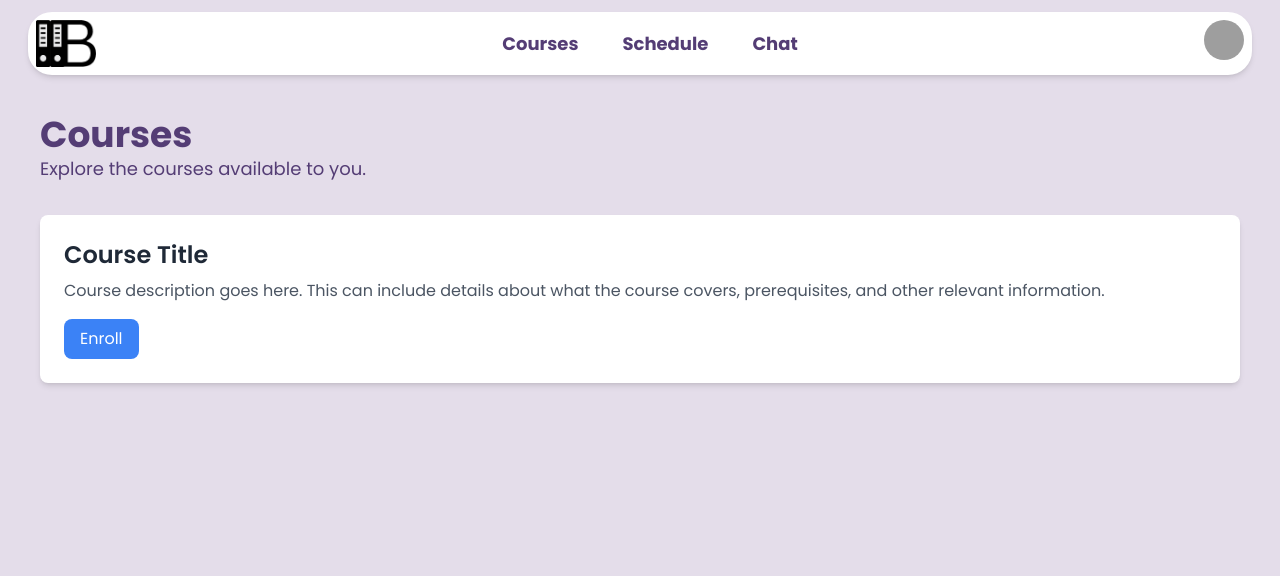
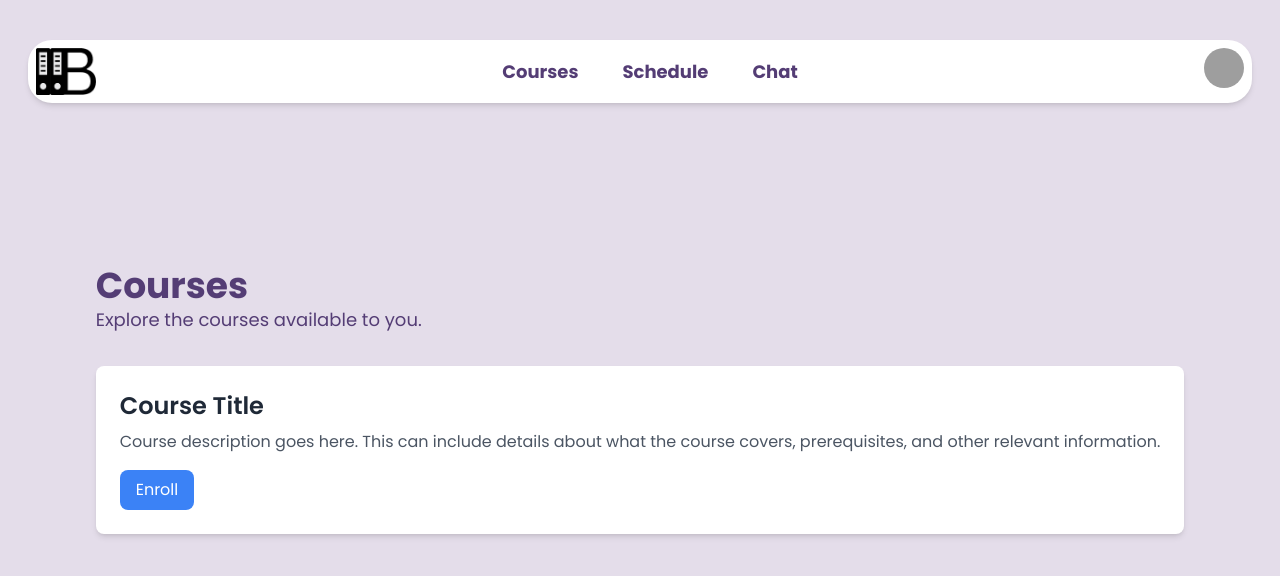
Before and after one commit to naviadepu/Binder, a Next.js app: page /courses in a window 1280 px wide. Shown: the top 576 px of the page. Built offline with nearby package versions, Linux system fonts and the light colour scheme; grey boxes are pictures that could not be loaded.

Commit message:
bug fixes and bit of code refractoring

```diff
--- a/app/chat/page.tsx
+++ b/app/chat/page.tsx
@@ -1,10 +1,8 @@
-import { Poppins } from '@next/font/google';
+import React from 'react'
 
-const poppins = Poppins({ subsets: ['latin'], weight: ['400', '600', '700'] });
-
-export default function Courses() {
+function page() {
   return (
-    <div className={`${poppins.className} min-h-screen p-6`}>
+    <div className="flex-grow font-poppins">
       <header className="mb-8">
         <h1 className="text-4xl font-bold">Chat</h1>
         <p className="text-lg">Ask Melos</p>
@@ -21,5 +19,7 @@ export default function Courses() {
         {/* Add more course cards as needed */}
       </main>
     </div>
-  );
+  )
 }
+
+export default page
--- a/app/components/header.tsx
+++ b/app/components/header.tsx
@@ -30,7 +30,7 @@ function Header() {
 	});
 
 	return (
-		<header className='p-2 flex items-center justify-between bg-white rounded-3xl shadow-md mx-7'>
+		<header className='p-2 mt-10 flex items-center justify-between bg-white rounded-3xl shadow-md mx-7'>
 			{/* Left: Binder Logo and Name */}
 			<div className='flex items-center'>
 			<Link href={'/'}>
--- a/app/courses/page.tsx
+++ b/app/courses/page.tsx
@@ -1,10 +1,8 @@
-import { Poppins } from '@next/font/google';
+import React from 'react'
 
-const poppins = Poppins({ subsets: ['latin'], weight: ['400', '600', '700'] });
-
-export default function Courses() {
+function page() {
   return (
-    <div className={`${poppins.className} min-h-screen p-6`}>
+    <div className="font-poppins flex-grow p-6">
       <header className="mb-8">
         <h1 className="text-4xl font-bold">Courses</h1>
         <p className="text-lg">Explore the courses available to you.</p>
@@ -21,5 +19,7 @@ export default function Courses() {
         {/* Add more course cards as needed */}
       </main>
     </div>
-  );
+  )
 }
+
+export default page
--- a/app/layout.tsx
+++ b/app/layout.tsx
@@ -1,6 +1,5 @@
 import type { Metadata } from "next";
 import { Poppins } from "next/font/google";
-import Header from "./components/header";
 const poppins = Poppins({
   subsets: ["latin"],
   weight: ["400", "600", "700"],
@@ -8,14 +7,8 @@ const poppins = Poppins({
 });
 
 import "./globals.css";
+import Header from "./components/header";
 
-// Define the font loader at the module scope
-// const bodoniModa = Bodoni_Moda({
-// 	weight: "700",
-// 	subsets: ["latin"],
-// 	display: "swap",
-// 	variable:
-// });
 
 export const metadata: Metadata = {
   title: "Binder",
@@ -28,11 +21,13 @@ export default function RootLayout({
   children: React.ReactNode;
 }>) {
   return (
-		<html lang='en'>
-			<body className={`${poppins.variable} bg-back min-h-screen mt-3`}>
-				<Header /> {/* Header is always visible */}
-				<main className='p-4 h-full'>
-					{children} {/* Main content area */}
+    <html lang="en">
+      <body className={`${poppins.variable} antialiased flex flex-col bg-back h-dvh max-w-screen py-10 relative`}>
+		<div className="absolute w-full top-0">
+			<Header/>
+		</div>
+		<main>
+			{children}
 		</main>
       </body>
     </html>
--- a/app/page.tsx
+++ b/app/page.tsx
@@ -1,4 +1,3 @@
-// Import the image from the app folder
 
 export default function Home() {
   return (
@@ -12,10 +11,10 @@ export default function Home() {
     // 	}}
     // >
 
-		<div className='font-poppins text-center grid place-items-center items-center justify-center flex-grow p-2'>
+    <div className="h-full font-poppins text-center grid place-items-center items-center justify-center flex-grow p-2">
       {/* Main Title */}
-			<section className="h-dvh flex flex-col justify-center items-center bg-gradient-to-r from-primary to-secondary text[#543D75ff]">
-			<h1 className='text-7xl md:text-5xl font-semibold mb-4 drop-shadow-md'>
+      <section className="flex flex-col justify-center items-center bg-gradient-to-r from-primary to-secondary text[#543D75ff]">
+        <h1 className="text-7xl md:text-5xl font-semibold mb-4 drop-shadow-md">
           Your Digital Companion for Seamless Learning
         </h1>
         {/* Motto */}
@@ -23,9 +22,9 @@ export default function Home() {
             <span className='text-[#385435ff]'>Know</span> Your Semester
         </h2>*/}
         {/* Additional Text */}
-			<p className='text-lg md:text-xl drop-shadow-md mt-4 mb-8 px-4'>
-				Efficiently manage your courses, schedule and chatbot all in one place.
-
+        <p className="text-lg md:text-xl drop-shadow-md mt-4 mb-8 px-4">
+          Efficiently manage your courses, schedule and chatbot all in one
+          place.
         </p>
         <div>
           <a href="#features">
@@ -41,7 +40,5 @@ export default function Home() {
         </div>
       </section>
     </div>
-
-		// </div>
   );
 }
--- a/app/schedule/page.tsx
+++ b/app/schedule/page.tsx
@@ -1,10 +1,8 @@
-import { Poppins } from '@next/font/google';
+import React from 'react'
 
-const poppins = Poppins({ subsets: ['latin'], weight: ['400', '600', '700'] });
-
-export default function Courses() {
+function page() {
   return (
-    <div className={`${poppins.className} min-h-screen p-6`}>
+    <div className= "font-poppins flex-grow p-6">
       <header className="mb-8">
         <h1 className="text-4xl font-bold">Schedule</h1>
         <p className="text-lg">Schedule your classes here!.</p>
@@ -21,5 +19,7 @@ export default function Courses() {
         {/* Add more course cards as needed */}
       </main>
     </div>
-  );
+  )
 }
+
+export default page
```
Lines whose indentation alone changed are shown as unchanged.
